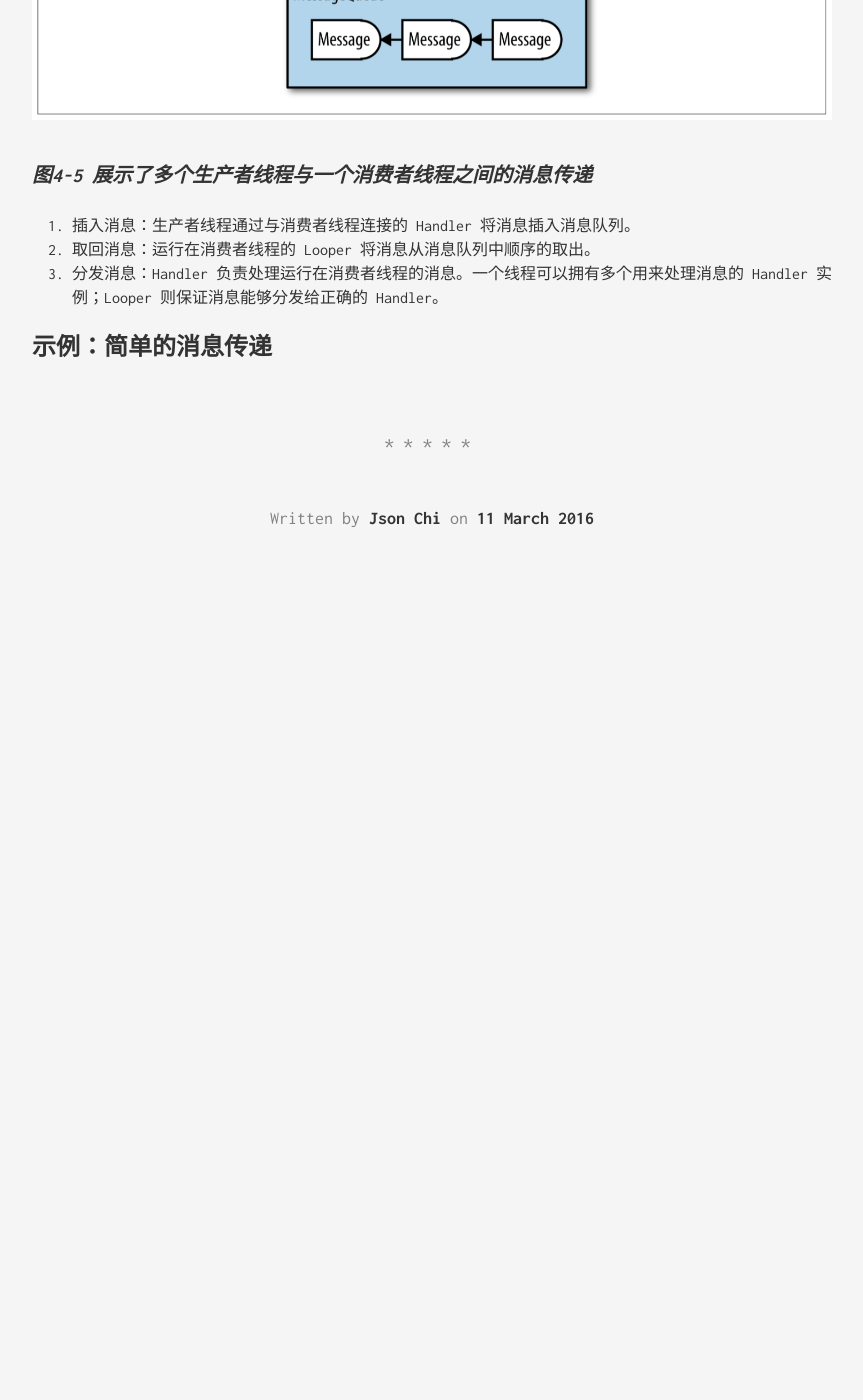
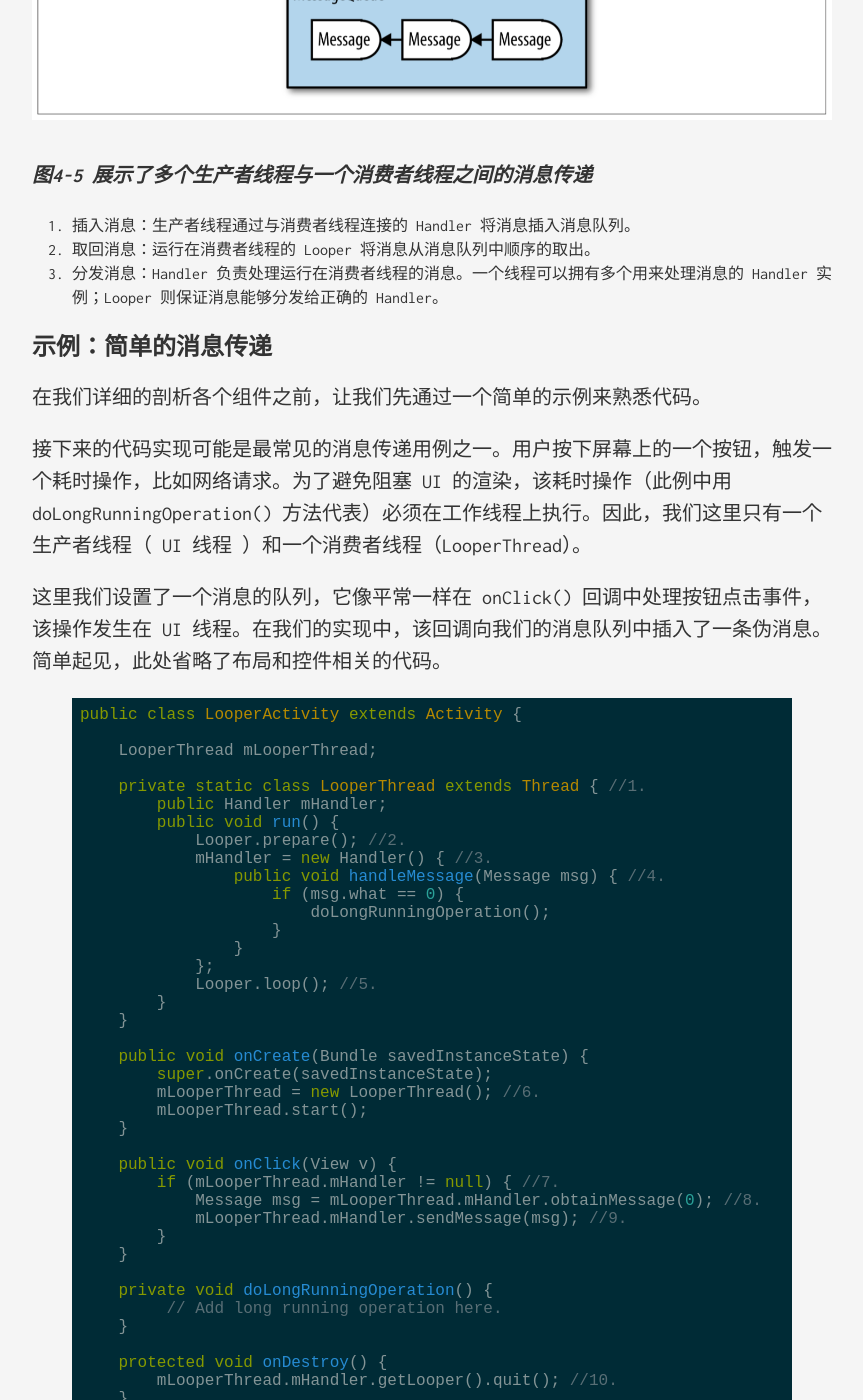
Before and after one commit to jsonchi/jsonchi.github.io, a Jekyll site: the page built from _posts/2016-03-11-android-message-passing.md, in a window 1280 px wide and 1400 px high, scrolled down 1922 px. Shown: the whole window, without its empty margins (208-1071 px from the left). Built offline with Jekyll 4.4.1, drawn with Linux system fonts in a browser that asks for light colours; comment, search, counter and statistics services are not loaded; before the commit the page ends 2552 px from its top, so only the background shows below that; some of the changed text lies outside the part shown.

Commit message:
Modify example

```diff
--- a/_posts/2016-03-11-android-message-passing.md
+++ b/_posts/2016-03-11-android-message-passing.md
@@ -42,3 +42,56 @@ title:  "Android 的消息传递"
 3. 分发消息：Handler 负责处理运行在消费者线程的消息。一个线程可以拥有多个用来处理消息的 Handler 实例；Looper 则保证消息能够分发给正确的 Handler。
 
 ## 示例：简单的消息传递
+
+在我们详细的剖析各个组件之前，让我们先通过一个简单的示例来熟悉代码。
+
+接下来的代码实现可能是最常见的消息传递用例之一。用户按下屏幕上的一个按钮，触发一个耗时操作，比如网络请求。为了避免阻塞 UI 的渲染，该耗时操作（此例中用 doLongRunningOperation() 方法代表）必须在工作线程上执行。因此，我们这里只有一个生产者线程（ UI 线程 ）和一个消费者线程（LooperThread）。
+
+这里我们设置了一个消息的队列，它像平常一样在 onClick() 回调中处理按钮点击事件，该操作发生在 UI 线程。在我们的实现中，该回调向我们的消息队列中插入了一条伪消息。简单起见，此处省略了布局和控件相关的代码。
+
+{% highlight java %}
+public class LooperActivity extends Activity {
+
+    LooperThread mLooperThread;
+
+    private static class LooperThread extends Thread { //1.
+        public Handler mHandler;
+        public void run() {
+            Looper.prepare(); //2.
+            mHandler = new Handler() { //3.
+                public void handleMessage(Message msg) { //4.
+                    if (msg.what == 0) {
+                        doLongRunningOperation();
+                    }
+                }
+            };
+            Looper.loop(); //5.
+        }
+    }
+
+    public void onCreate(Bundle savedInstanceState) {
+        super.onCreate(savedInstanceState);
+        mLooperThread = new LooperThread(); //6.
+        mLooperThread.start();
+    }
+
+    public void onClick(View v) {
+        if (mLooperThread.mHandler != null) { //7.
+            Message msg = mLooperThread.mHandler.obtainMessage(0); //8.
+            mLooperThread.mHandler.sendMessage(msg); //9.
+        }
+    }
+
+    private void doLongRunningOperation() {
+    	 // Add long running operation here.
+    }
+
+    protected void onDestroy() {
+        mLooperThread.mHandler.getLooper().quit(); //10.
+    }
+}
+{% endhighlight %}
+
+1. 定义工作线程，作为消息队列的消费者。
+2. 把一个 Looper 和一个隐式的 MessageQueue 与线程联系起来。
+3.
```
